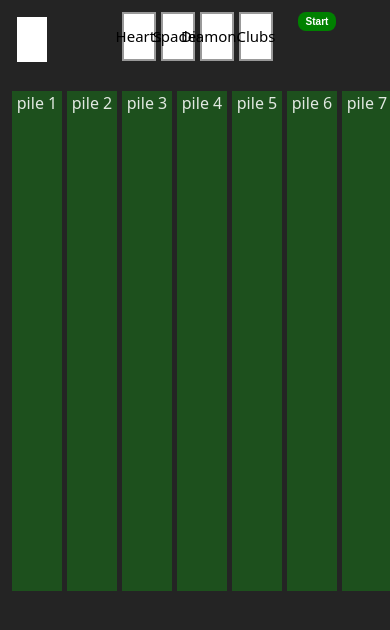
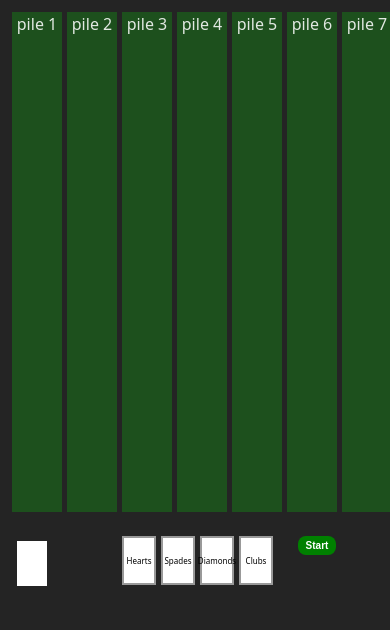
Before and after one commit to Purbai/mySolitaire, a website built with Vite: page index.html in a window 390 px wide. Built offline with nearby package versions, Linux system fonts and the light colour scheme.

Commit message:
reversed to move solitaire above the remaining/waste, foundation pile etc for phone for ease of use

```diff
--- a/src/styles/style.scss
+++ b/src/styles/style.scss
@@ -50,20 +50,21 @@ body {
   flex-direction: column;
   width: 90%;
   height: 80%;
-
-  gap: 50px;
-  padding: 50px;
-  @include smallscreen{
-    gap: 19px;
-    padding: 19px;
-  }
-    @include phone{
-    gap: 12px;
-    padding: 12px;
-  }
   align-items: flex-start;
   justify-content: flex-start;
   text-align: center;
+  gap: 50px;
+  padding: 50px;
+  @include smallscreen {
+    gap: 19px;
+    padding: 19px;
+    flex-direction: column-reverse;
+  }
+  @include phone {
+    gap: 12px;
+    padding: 12px;
+    flex-direction: column-reverse;
+  }
 
   &__top-row {
     display: flex;
@@ -76,21 +77,18 @@ body {
     @include desktop {
       gap: 100px;
     }
-
   }
 
   &__remaining {
     display: flex;
     flex-direction: row;
     gap: 5px;
-    @include smallscreen{
+    @include smallscreen {
       gap: 8px;
     }
-    @include desktop{
+    @include desktop {
       gap: 20px;
     }
-
-
     &-pile {
       display: flex;
       align-items: center;
@@ -117,7 +115,6 @@ body {
         cursor: pointer;
       }
     }
-
   }
 
   &__start-button {
@@ -150,10 +147,10 @@ body {
     display: flex;
     flex-direction: row;
     gap: 5px;
-    @include smallscreen{
+    @include smallscreen {
       gap: 8px;
     }
-    @include desktop{
+    @include desktop {
       gap: 20px;
     }
 
@@ -179,27 +176,33 @@ body {
         align-items: center;
         background-color: white;
         color: black;
-        font-size: 15px;
         justify-content: center;
         cursor: pointer;
+        font-size: 15px;
+        @include smallscreen {
+          font-size: 10px;
+        }
+        @include phone() {
+          font-size: 8px;
+        }
 
       }
     }
     .foundation__pile:hover {
       background-color: #666;
     }
-
   }
 
   &__solitaire {
     display: flex;
+    align-items: center;
     flex-direction: row;
     gap: 5px;
-    @include smallscreen{
+    @include smallscreen {
       gap: 8px;
     }
-    @include desktop{
-      gap: 20px;
+    @include desktop {
+      gap: 35px;
     }
 
     &-pile {
@@ -221,7 +224,6 @@ body {
         width: 200px;
         min-height: 800px;
       }
-
     }
   }
 }
```
Also changed, not shown: index.html (+1 -1 lines). Lines whose indentation alone changed are shown as unchanged.
